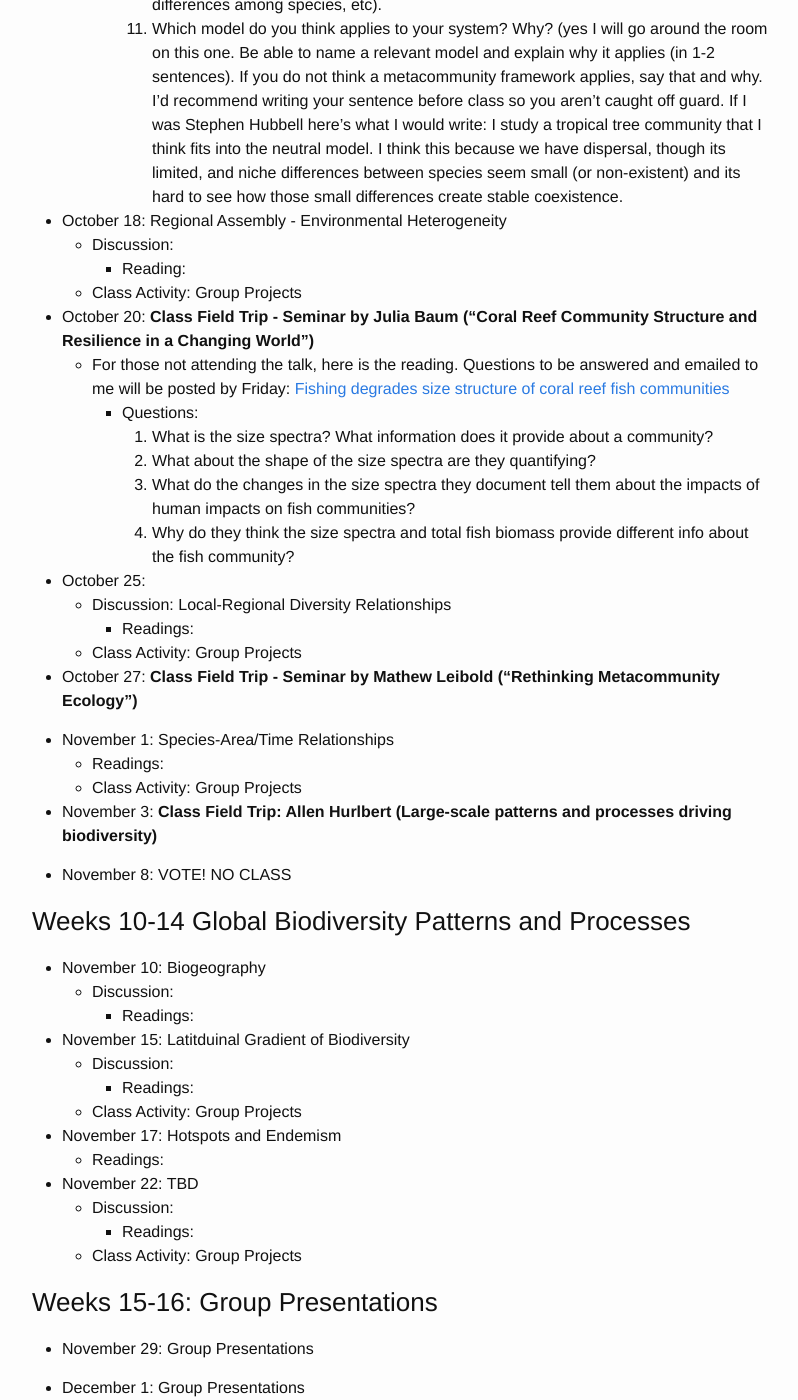
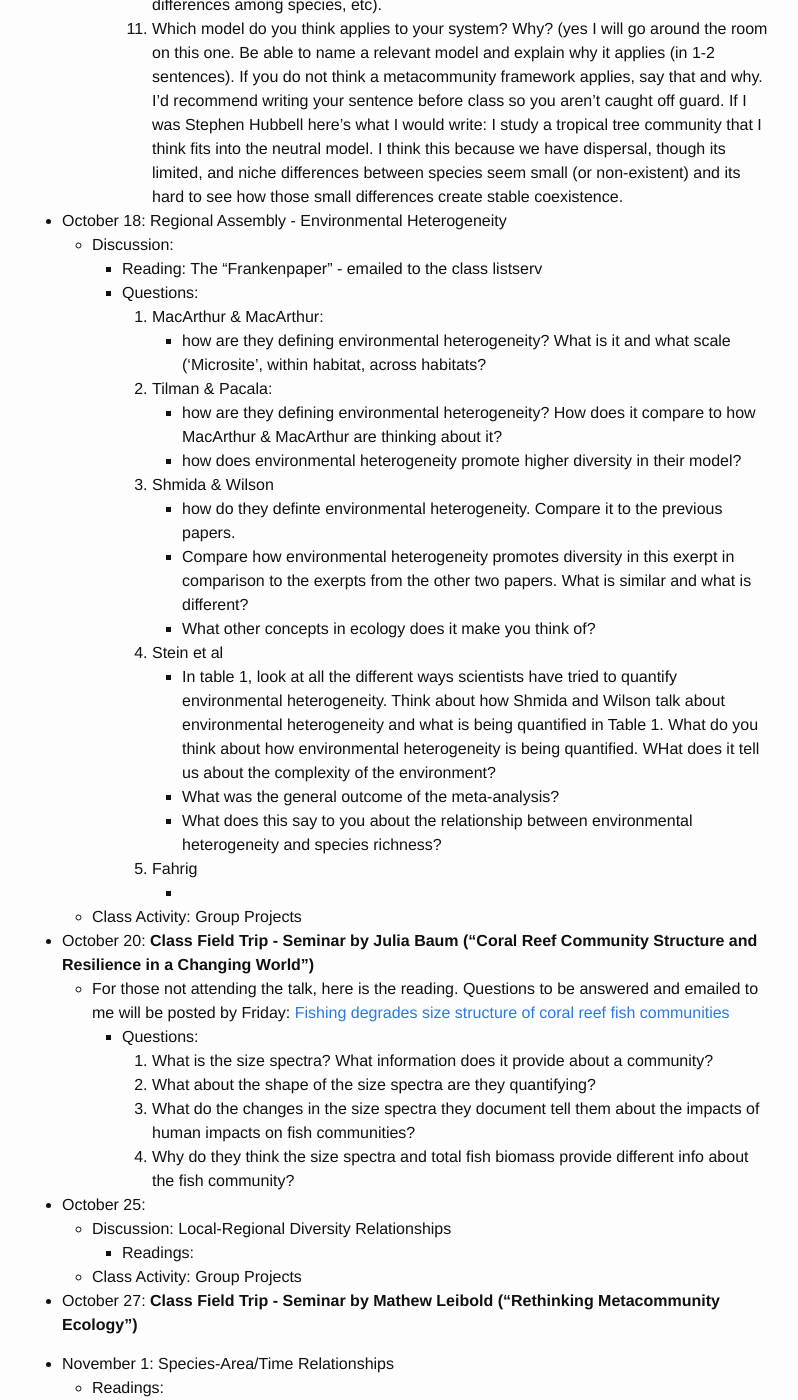
Before and after one commit to skmorgane/biodiversity-course, a Jekyll site: the page built from schedule.md, in a window 1280 px wide and 1400 px high, scrolled down 5981 px. Shown: the whole window, without its empty margins (238-1036 px from the left). Built offline with Jekyll 4.4.1, drawn with Linux system fonts in a browser that asks for light colours.

Commit message:
Add Environmental Heterogeneity questions

```diff
--- a/schedule.md
+++ b/schedule.md
@@ -188,8 +188,26 @@ Tuesdays are often a split between class activity and discussion, thus there are
 
 * October 18: Regional Assembly - Environmental Heterogeneity
     * Discussion:
-         * Reading:
+         * Reading: The "Frankenpaper" - emailed to the class listserv
+         * Questions:
+            1. MacArthur & MacArthur:
+               - how are they defining environmental heterogeneity? What is it and what scale ('Microsite', within habitat, across habitats?
+            2. Tilman & Pacala:
+               - how are they defining environmental heterogeneity? How does it compare to how MacArthur & MacArthur are thinking about it?
+               - how does environmental heterogeneity promote higher diversity in their model?
+            3. Shmida & Wilson
+               - how do they definte environmental heterogeneity. Compare it to the previous papers.
+               - Compare how environmental heterogeneity promotes diversity in this exerpt  in comparison to the exerpts from the other two papers. What is similar and what is different?
+               - What other concepts in ecology does it make you think of?
+            4. Stein et al
+               - In table 1, look at all the different ways scientists have tried to quantify environmental heterogeneity. Think about how Shmida and Wilson talk about environmental heterogeneity and what is being quantified in Table 1. What do you think about how environmental heterogeneity is being quantified. WHat does it tell us about the complexity of the environment?
+               - What was the general outcome of the meta-analysis?
+               - What does this say to you about the relationship between environmental heterogeneity and species richness?
+            5. Fahrig
+               -
+
     * Class Activity: Group Projects
+
 
 * October 20: **Class Field Trip - Seminar by Julia Baum ("Coral Reef Community Structure and Resilience in a Changing World")**
     *  For those not attending the talk, here is the reading. Questions to be answered and emailed to me will be posted by Friday: [Fishing degrades size structure of coral reef fish communities](https://doi.org/10.1111/gcb.13482)
```
